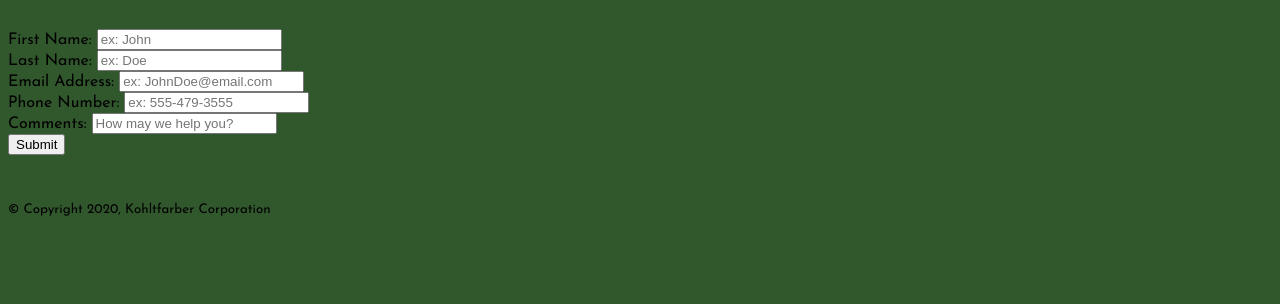
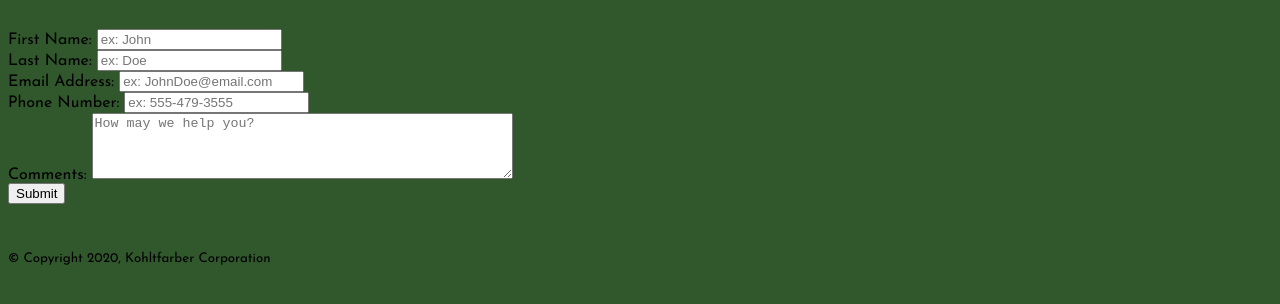
Before and after one commit to skohltfarber/restaurant-site, a plain HTML site: page contact.html in a window 1280 px wide. Shown: the part 140-444 px from the top of the page. Drawn offline with Linux system fonts and the light colour scheme.

Commit message:
comment form

```diff
--- a/contact.html
+++ b/contact.html
@@ -120,7 +120,7 @@
         <br>
 
         <label for="message">Comments:</label>
-        <input type="text" name="message" id="message" placeholder="How may we help you?">
+        <textarea name="message" id="message" rows="4" cols="50" placeholder="How may we help you?"></textarea>
         <br>
 
         <button>Submit</button>
```
Also changed, not shown: index.html (+1 -0 lines).
